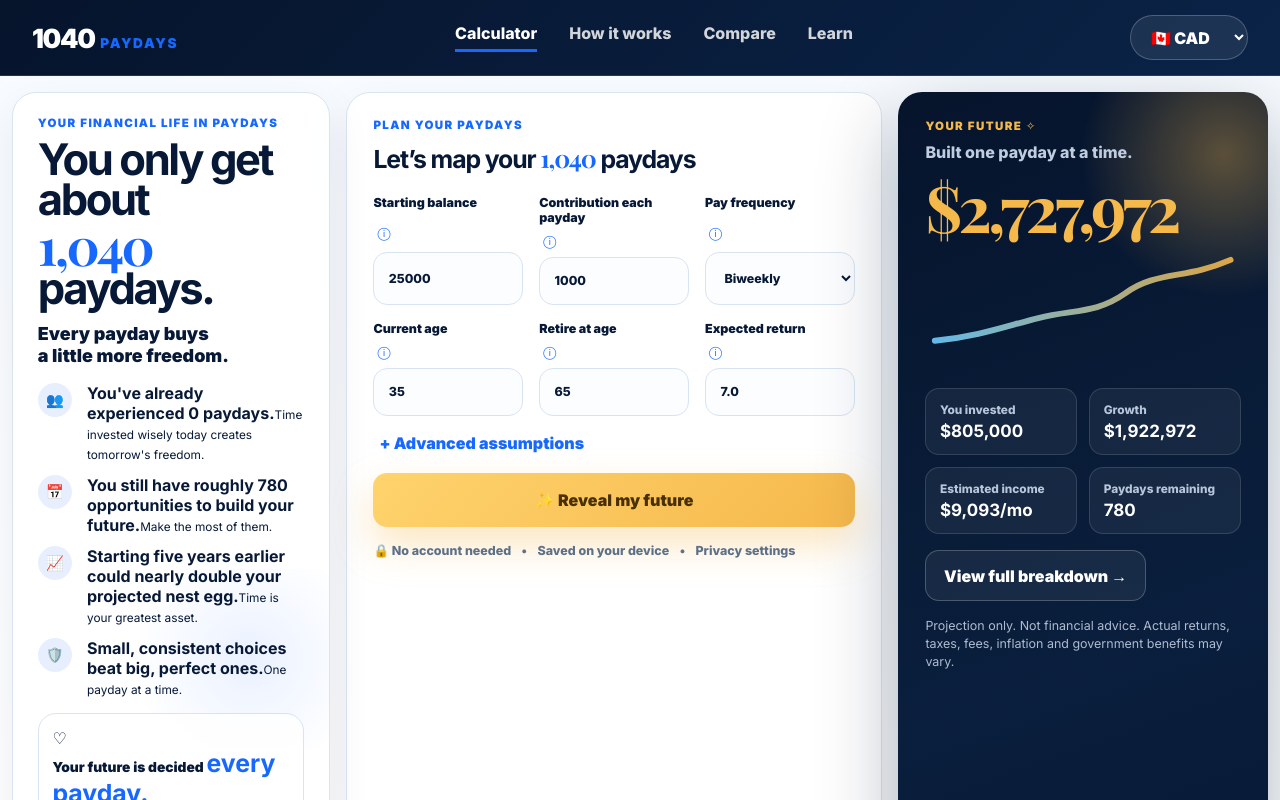
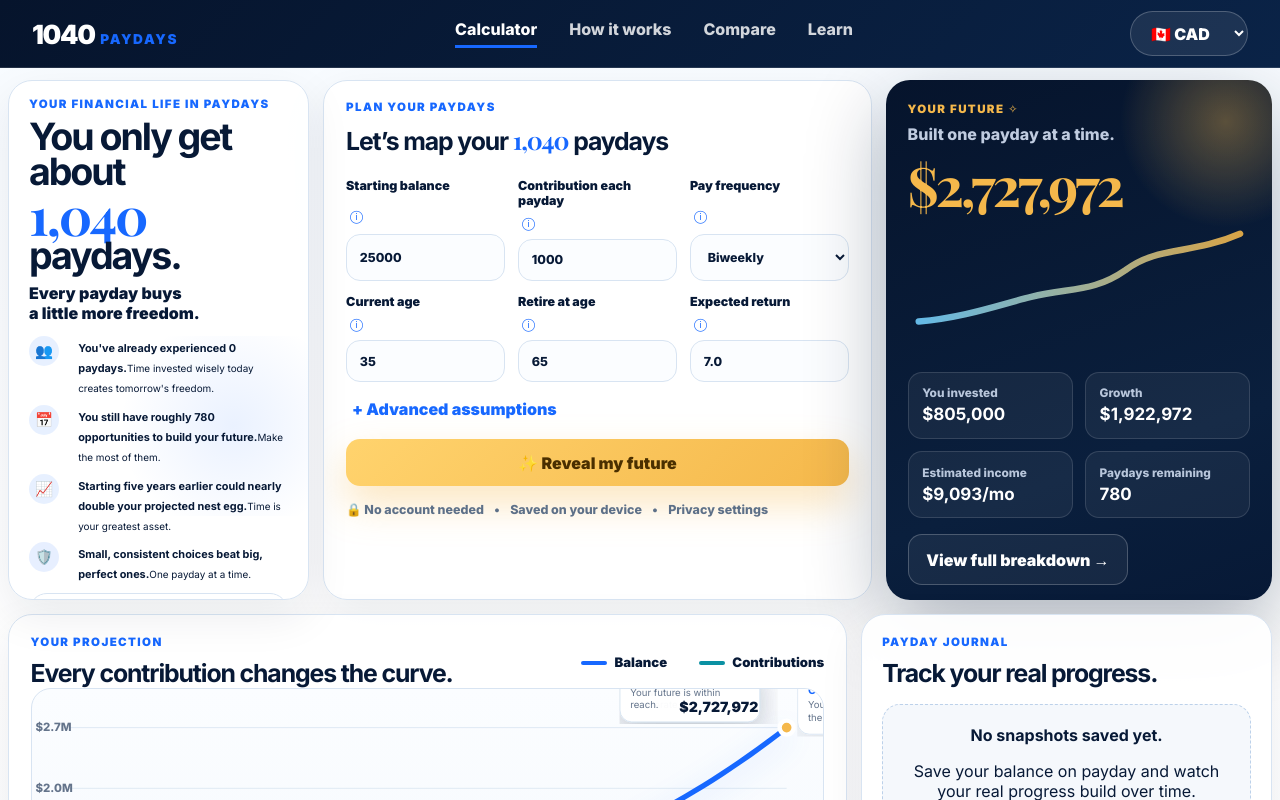
Before and after one commit to calgal7-del/1040-paydays, a React (Vite) app: page / in a window 1280 px wide. Shown: the top 800 px of the page. Built offline with nearby package versions, Linux system fonts and the light colour scheme.

Commit message:
Update App.css

```diff
--- a/src/App.css
+++ b/src/App.css
@@ -1247,3 +1247,108 @@ select:focus {
     margin-top: 0 !important;
   }
 }
+/* TRUE ONE-SCREEN DASHBOARD FIT */
+
+@media (min-width: 1151px) {
+  .navbar {
+    height: 68px !important;
+  }
+
+  .mainLayout {
+    width: min(1760px, calc(100% - 1rem)) !important;
+    margin-top: 0.75rem !important;
+  }
+
+  .topGrid {
+    grid-template-columns: 0.78fr 1.42fr 1fr !important;
+    gap: 0.9rem !important;
+  }
+
+  .bottomGrid {
+    margin-top: 0.9rem !important;
+    grid-template-columns: 1.47fr 0.72fr !important;
+    gap: 0.9rem !important;
+  }
+
+  .hero,
+  .calculatorCard,
+  .projectionCard {
+    max-height: 520px !important;
+    overflow: hidden !important;
+  }
+
+  .hero {
+    padding: 1rem 1.25rem !important;
+  }
+
+  .heroTitle,
+  .hero h1 {
+    font-size: 2.35rem !important;
+  }
+
+  .heroTitle span,
+  .hero h1 span {
+    font-size: 1.38em !important;
+  }
+
+  .heroLead {
+    font-size: 1rem !important;
+    margin: 0.6rem 0 0.8rem !important;
+  }
+
+  .heroInsights {
+    gap: 0.55rem !important;
+  }
+
+  .heroInsight span {
+    width: 30px !important;
+    height: 30px !important;
+  }
+
+  .heroInsight strong {
+    font-size: 0.68rem !important;
+  }
+
+  .heroInsight small {
+    font-size: 0.62rem !important;
+  }
+
+  .thisPaydayCard {
+    margin-top: 0.65rem !important;
+    padding: 0.7rem !important;
+  }
+
+  .calculatorCard {
+    padding: 1.2rem 1.35rem !important;
+  }
+
+  .calculatorGrid {
+    gap: 0.8rem !important;
+  }
+
+  .calculatorGrid input,
+  .calculatorGrid select {
+    min-height: 42px !important;
+    padding: 0.62rem 0.8rem !important;
+  }
+
+  .primaryButton {
+    padding: 0.85rem 1rem !important;
+  }
+
+  .projectionCard {
+    padding: 1.35rem !important;
+  }
+
+  .futureValue {
+    font-size: 3.4rem !important;
+  }
+
+  .graphCanvas svg {
+    height: 320px !important;
+  }
+
+  .footer {
+    padding: 1rem 2rem !important;
+  }
+}
```
